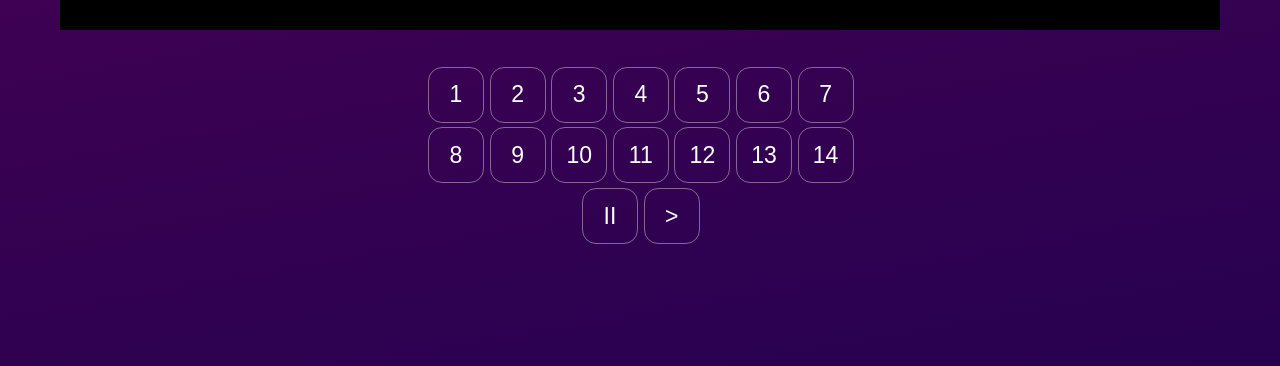
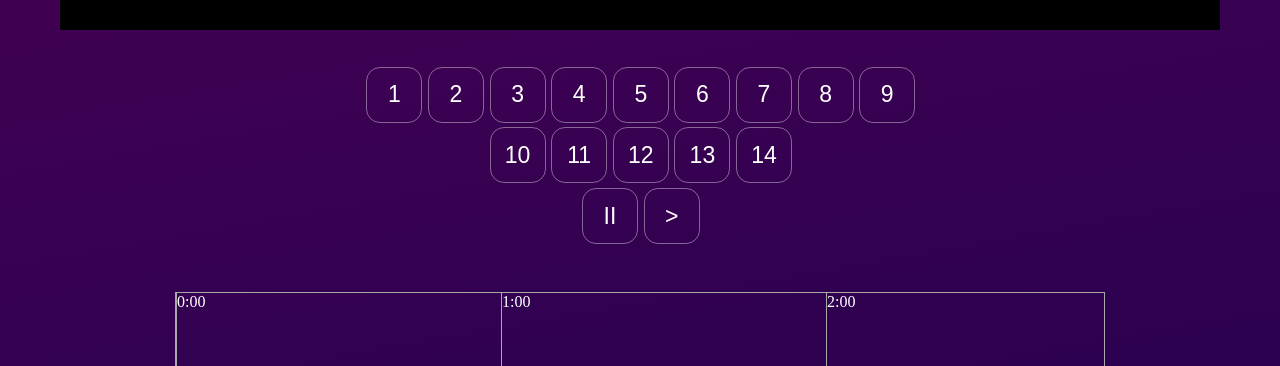
Before and after one commit to Lisukod/Gdzieniegdzie, a website: page index.html in a window 1280 px wide. Shown: the part 654-1020 px from the top of the page. Drawn offline with Linux system fonts and the light colour scheme.

Commit message:
progress bar

```diff
--- a/index.html
+++ b/index.html
@@ -89,9 +89,9 @@
                 <button onclick="playVid(vids[3])">4</button>
                 <button onclick="playVid(vids[4])">5</button>
                 <button onclick="playVid(vids[5])">6</button>
-                <button onclick="playVid(vids[6])">7</button><br>
+                <button onclick="playVid(vids[6])">7</button>
                 <button onclick="playVid(vids[7])">8</button>
-                <button onclick="playVid(vids[8])">9</button>
+                <button onclick="playVid(vids[8])">9</button><br>
                 <button onclick="playVid(vids[9])">10</button>
                 <button onclick="playVid(vids[10])">11</button>
                 <button onclick="playVid(vids[11])">12</button>
@@ -101,6 +101,15 @@
                     <button onclick="stopVid()">II</button>
                     <button onclick="continueVid()">></button>
                 </span>
+            </div>
+            <div class="progress-bar">
+                <div>0:00</div>
+                <div>1:00</div>
+                <div>2:00</div>
+                <div>3:00</div>
+                <div>4:00</div>
+                <div>5:00</div>
+                <div>6:00</div>
             </div>
         </main>
         <div class="contact">
--- a/style.css
+++ b/style.css
@@ -195,6 +195,24 @@ video{
   border-color: rgb(167, 26, 73);
 }
 
+.progress-bar {
+  margin: 3rem auto;
+  border: solid darkgrey 1px;
+  width: 80%;
+  height: 100px;
+  overflow-y: hidden;
+  overflow-x: auto;
+  white-space: nowrap;
+}
+
+.progress-bar > div {
+  display: inline-block;
+  width: 20rem;
+  height: 100%;
+  border-left: solid darkgrey 1px;
+}
+
+
 .logo-OMN {
   display: inline-block;
   min-height: 78px;
```
